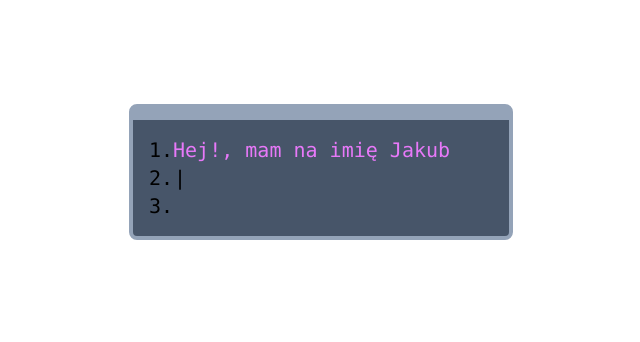
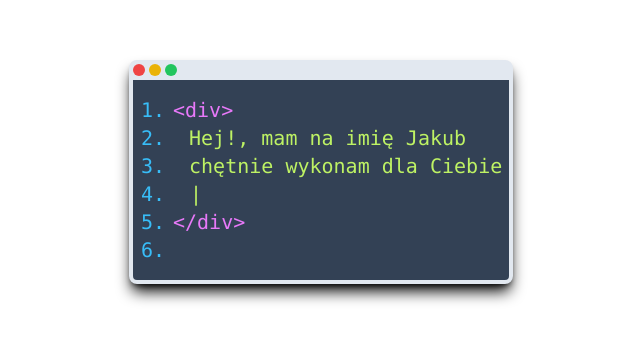
Before and after one commit to pecet3/pecet.it, a Next.js app: page / in a window 1280 px wide. Shown: the part 228-570 px from the top of the page, without its empty margins (319-959 px from the left). Built offline with nearby package versions, Linux system fonts and the light colour scheme.

Commit message:
its done!

```diff
--- a/components/CodeBlock.tsx
+++ b/components/CodeBlock.tsx
@@ -1,59 +1,57 @@
+"use client"
 import { PL } from '@/content/content';
 import Typewriter from 'typewriter-effect';
 
 export const CodeBlock = () => {
     return (
-        // <div className="font-mono text-base sm:text-xl w-72 sm:w-96 pl-10
-        //  bg-slate-600 p-4 rounded-lg  border-t-[16px] border-4 border-slate-400">
-        //     <ul className='list-decimal'>
-        //         <li className="text-black">
-        //             <p className='text-fuchsia-500'>&lt;body&gt;</p>
-        //         </li>
-        //         <li className="text-black">
-        //             <p className='text-lime-300'>
-        //                 <Typewriter
-        //                     options={{
-        //                         strings: `Hej!, mam na imię Jakub`,
-        //                         autoStart: true,
-        //                         delay: 30,
-
-        //                     }}
-        //                 />
-        //             </p>
-        //         </li>
-        //         <li className="text-black">
-        //             <p className='text-fuchsia-500'>&lt;/body&gt;</p>
-        //         </li>
-        //     </ul>
-
-
-        // </div>
         <div className="font-mono text-base sm:text-xl w-72 sm:w-96
-        bg-slate-600 p-4 rounded-lg  border-t-[16px] border-4 border-slate-400
-        grid grid-cols-[24px_minmax(300px,_1fr)_100px] gap-0">
-
-            <div className="flex flex-col w-4">
-                <p className='text-black'>
+        bg-slate-700 px-2 py-4 rounded-lg  border-t-[20px] border-4 border-slate-200
+        shadow-lg shadow-black
+        grid grid-cols-[32px_minmax(400px,_1fr)_100px] gap-0 relative">
+            <div className="absolute flex gap-1 -top-4">
+                <div className="w-3 h-3 bg-red-500 rounded-full"></div>
+                <div className="w-3 h-3 bg-yellow-500 rounded-full"></div>
+                <div className="w-3 h-3 bg-green-500 rounded-full"></div>
+            </div>
+            <div className="flex flex-col w-4 text-sky-400">
+                <p>
                     1.
                 </p>
-                <p className='text-black'>
+                <p>
                     2.
                 </p>
-                <p className='text-black'>
+                <p>
                     3.
                 </p>
+                <p>
+                    4.
+                </p>
+                <p>
+                    5.
+                </p>
+                <p>
+                    6.
+                </p>
+
             </div>
+            <div>
+                <p className="text-fuchsia-400">&lt;div&gt; </p>
+                <div className="text-lime-300 pl-4">
                     <Typewriter
                         options={{
                             strings: `
-                    <p class="text-fuchsia-400"> Hej!, mam na imię Jakub </p>
-
-                    `,
+                     Hej!, mam na imię Jakub <br>
+                    chętnie wykonam dla Ciebie <br>
+                    piękną stronę internetową!`
+                            ,
                             autoStart: true,
-                    delay: 30,
+                            delay: 40,
 
                         }}
                     />
                 </div>
+                <p className="text-fuchsia-400">&lt;/div&gt; </p>
+            </div>
+        </div>
     )
 }
```
Lines whose indentation alone changed are shown as unchanged.
